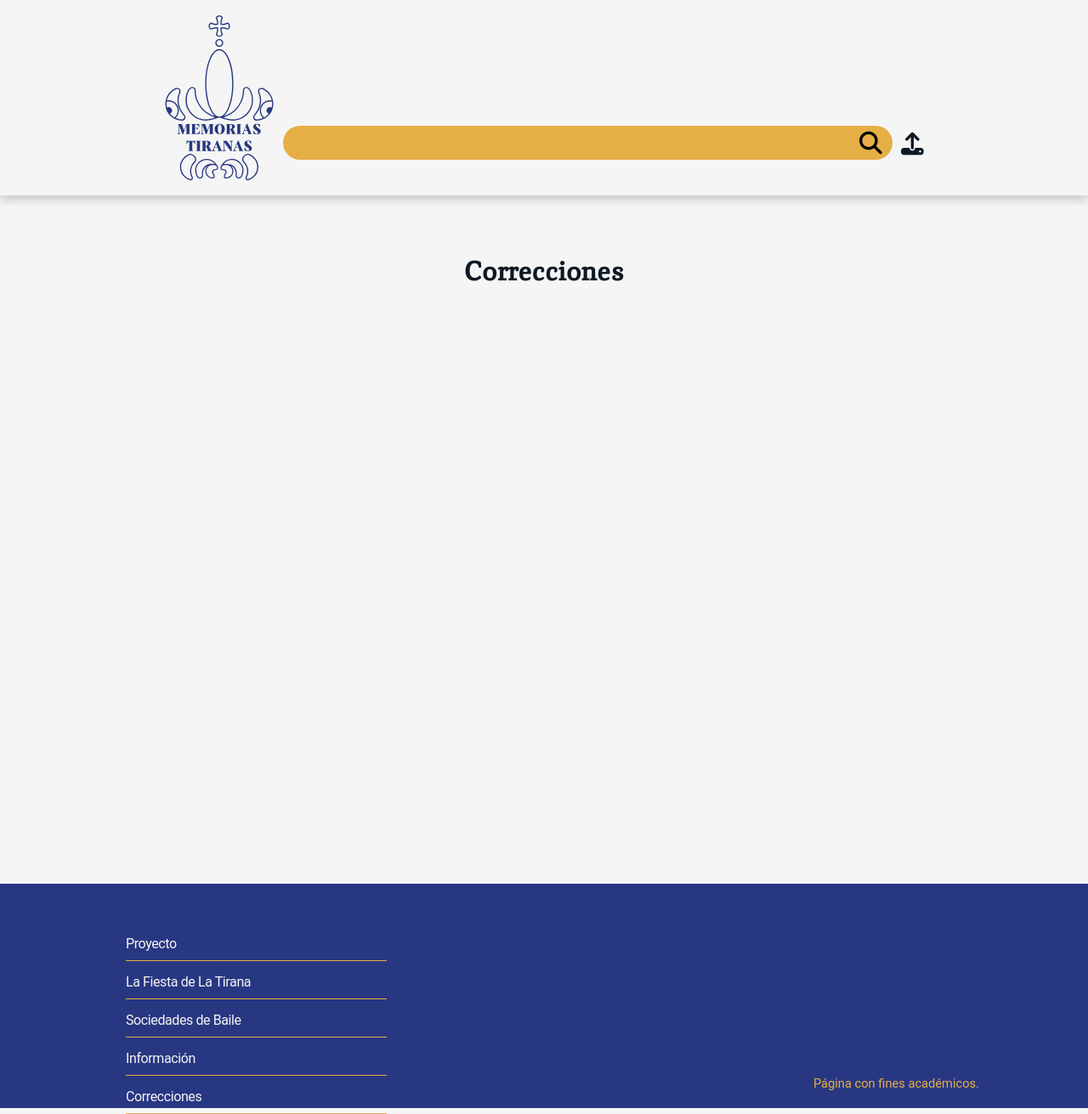
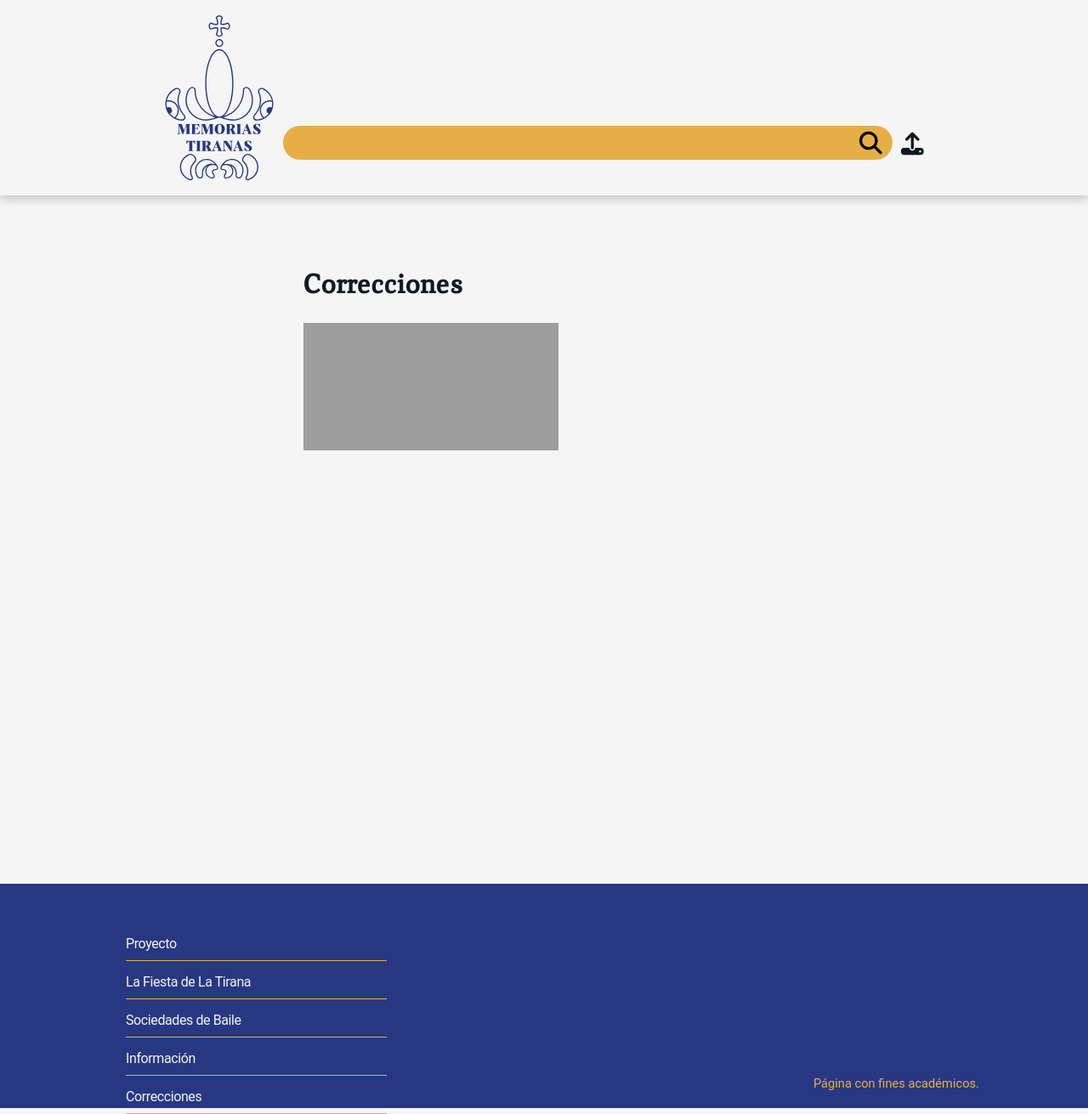
Before and after one commit to Psycotastic/tesis_latirana, a Django app: page /corrections/ in a window 1280 px wide. Shown: the whole page at 85% size. Run offline with Django 3.2, Linux system fonts and the light colour scheme; some libraries are stand-ins or nearby versions; grey boxes are pictures that could not be loaded.

Commit message:
Formulario de google

```diff
--- a/latirana/templates/base.html
+++ b/latirana/templates/base.html
@@ -55,7 +55,7 @@
             <div><a href="/tirana" title="Qué es la Fiesta de La Tirana">La Fiesta de La Tirana</a></div>
             <div><a href="/guilds" title="Las Sociedades de Baile que participan de la fiesta">Sociedades de Baile</a></div>
             <div><a href="/info" title="Cómo subir fotografías a la plataforma y rellenar el formulario">Información</a></div>
-            <div><a href="/corrections" title="Si ves algún error en las fichas, contáctate con nosotros">Correcciones</a></div>
+            <div><a href="https://forms.gle/1TBcHKYFucS5fDLU6" title="Si ves algún error en las fichas, contáctate con nosotros" target=”_blank”>Correcciones</a></div>
     </div>
     <div class="copyright">
         <p>Página con fines académicos.</p>
--- a/latirana/templates/correcciones.html
+++ b/latirana/templates/correcciones.html
@@ -2,6 +2,11 @@
 
 {% block content %}
 
-<h1> Correcciones </h1>
+<div class="text-box">
+    <div class="text-post b2">
+        <h1>Correcciones</h1>
+        <embed src="https://forms.gle/VCRvEtJ8sErc8T9M7" class="corr">
+    </div>
+</div>
 
 {% endblock %}
```
